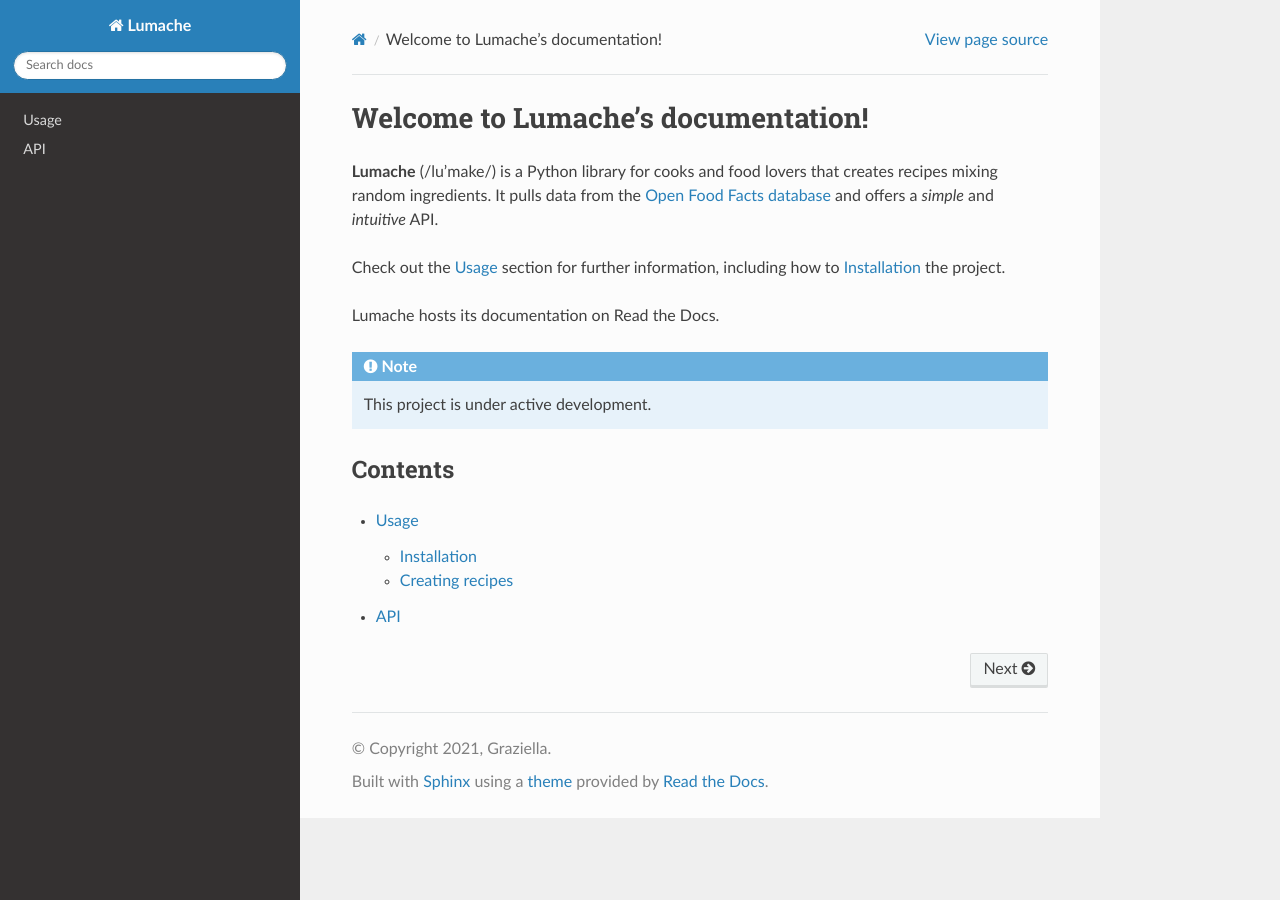
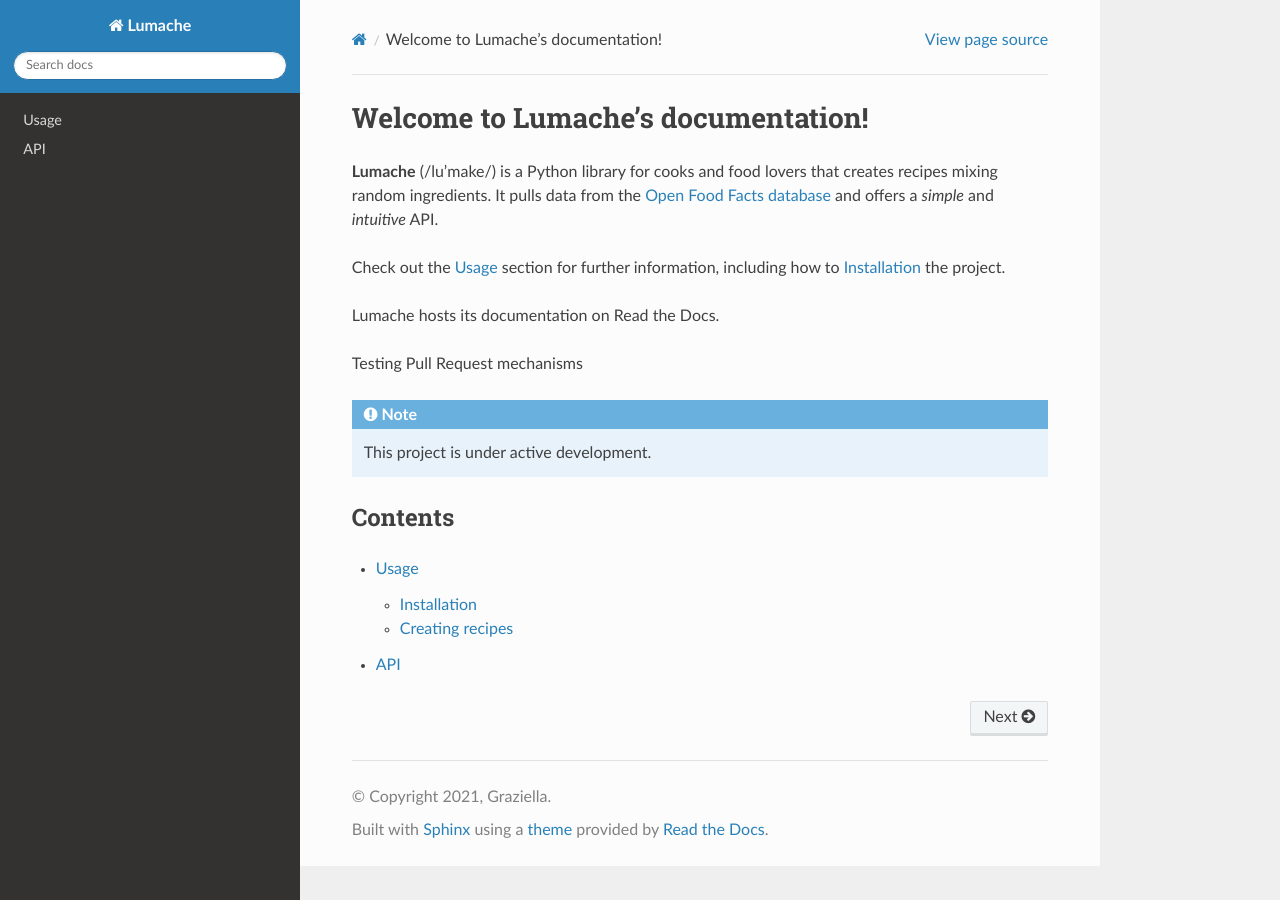
Before and after one commit to rcolleen/RTD-Tutorial, a Sphinx documentation site: the page built from docs/source/index.rst, in a window 1280 px wide. Built offline with Sphinx 7.4.7 and the Read the Docs theme 3.1.0, drawn with Linux system fonts in a browser that asks for light colours.

Commit message:
Update index.rst
test message

```diff
--- a/docs/source/index.rst
+++ b/docs/source/index.rst
@@ -11,6 +11,8 @@ how to :ref:`installation` the project.
 
 Lumache hosts its documentation on Read the Docs.
 
+Testing Pull Request mechanisms
+
 .. note::
 
    This project is under active development.
```
